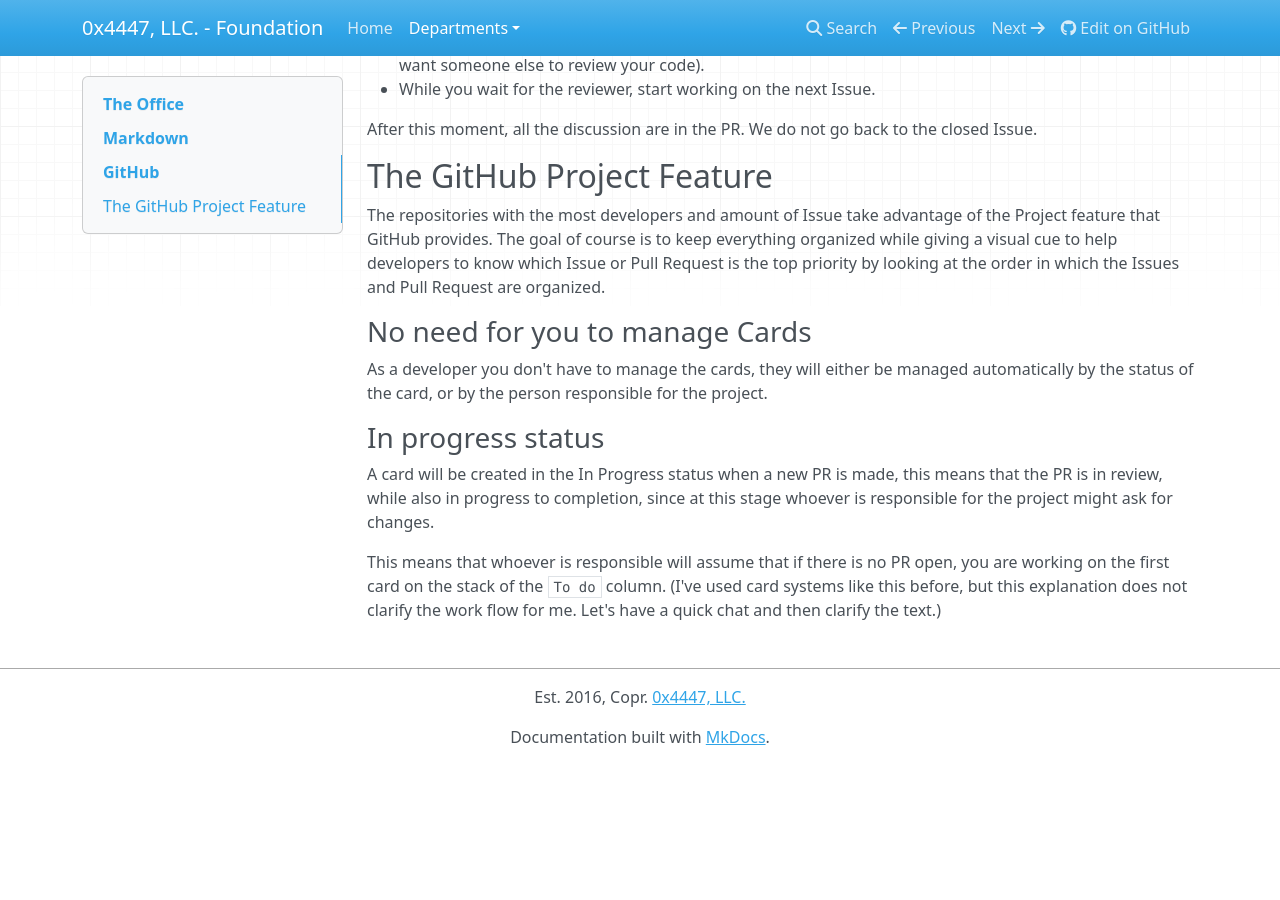
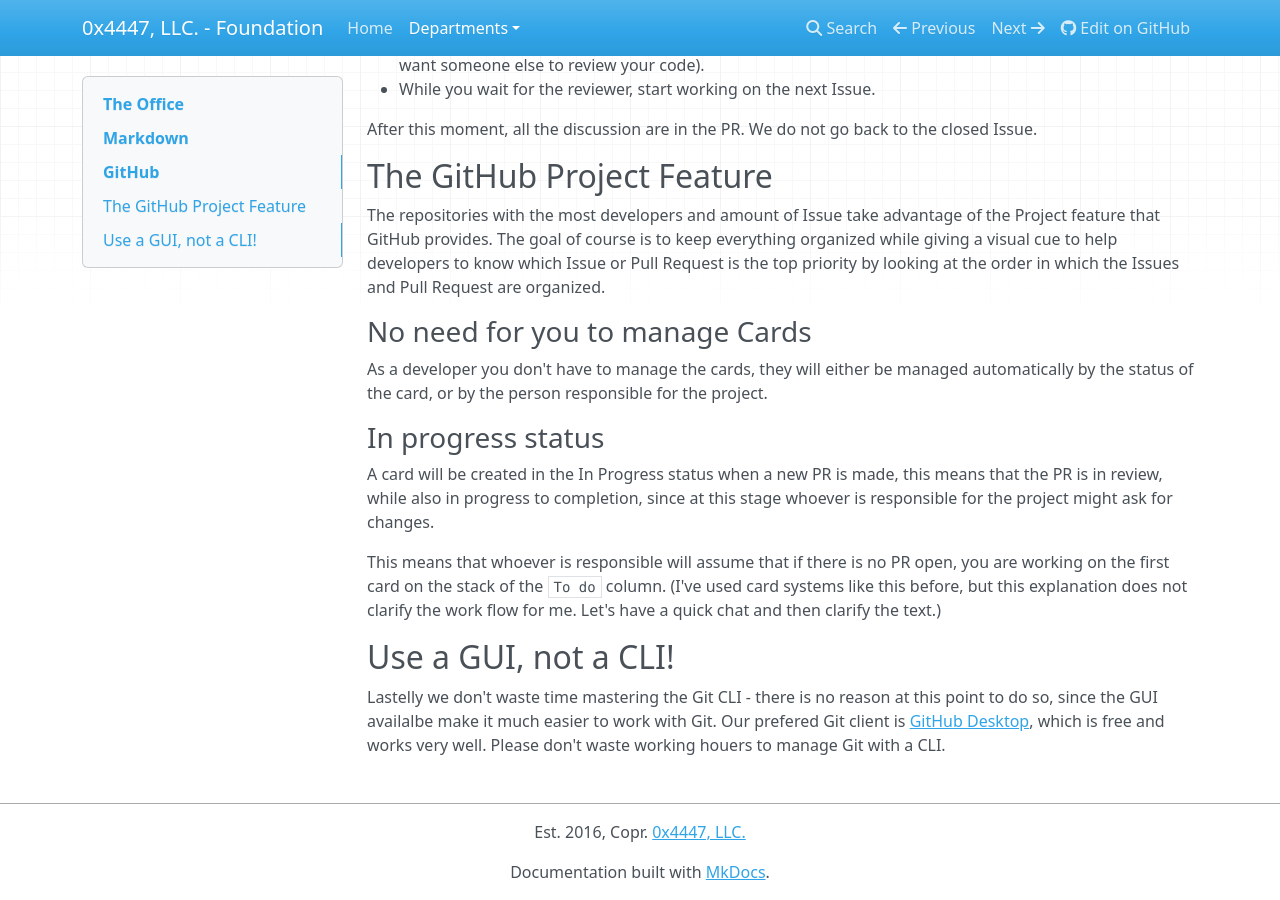
Before and after one commit to 0x4447-office/0x4447_webpage_foundation, an MkDocs documentation site: the page built from docs/departments/office.md, in a window 1280 px wide and 900 px high, scrolled down 1285 px. Built offline with MkDocs 1.6.1, drawn with Linux system fonts in a browser that asks for light colours; nearby versions of some CDN libraries; before the commit the page ends 2050 px from its top, so only the background shows below that.

Commit message:
Update office.md

```diff
--- a/docs/departments/office.md
+++ b/docs/departments/office.md
@@ -57,3 +57,7 @@ As a developer you don't have to manage the cards, they will either be managed a
 A card will be created in the In Progress status when a new PR is made, this means that the PR is in review, while also in progress to completion, since at this stage whoever is responsible for the project might ask for changes.
 
 This means that whoever is responsible will assume that if there is no PR open, you are working on the first card on the stack of the `To do` column. (I've used card systems like this before, but this explanation does not clarify the work flow for me. Let's have a quick chat and then clarify the text.)
+
+## Use a GUI, not a CLI!
+
+Lastelly we don't waste time mastering the Git CLI - there is no reason at this point to do so, since the GUI availalbe make it much easier to work with Git. Our prefered Git client is [GitHub Desktop](https://desktop.github.com/), which is free and works very well. Please don't waste working houers to manage Git with a CLI.
```
